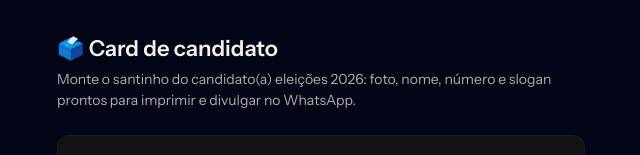
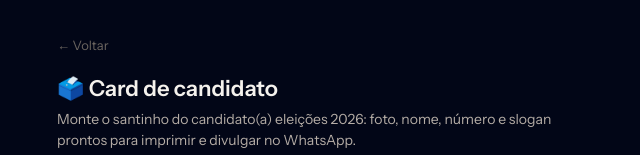
Before and after one commit to jjsilvamape2014-ui/criai-frontend, a Next.js app: page /card-de-candidato in a window 1280 px wide. Shown: the top 155 px of the page, without its empty margins (319-959 px from the left). Built offline with nearby package versions, Linux system fonts and the light colour scheme; no server answers.

Commit message:
Candidato: botao Voltar + imagem mais nitida (upscale 4K p/ premium e prompt de alta qualidade p/ impressao)

```diff
--- a/src/app/card-de-candidato/page.js
+++ b/src/app/card-de-candidato/page.js
@@ -114,6 +114,7 @@ export default function CardDeCandidatoPage() {
       'ano 2026',
       a.colig,
       `paleta de campanha em ${a.colors}`,
+      'ultra sharp e nítido para impressão, cara limpa (clean), bordas vetoriais, alta definição profissional',
       'tipografia forte estilo material oficial de urna, layout vertical limpo e profissional, todo o texto perfeitamente escrito em português, sem erros, sem letras inventadas',
     ];
     const lead = {
@@ -207,6 +208,7 @@ export default function CardDeCandidatoPage() {
         model: 'flux2pro',
         width: 1216,
         height: 1520,
+        upscale: true,
       };
       if (a.photo) opts.referenceImage = a.photo;
       const data = await api.generateImageLive(msg, opts, setStatus, () => {});
@@ -229,6 +231,12 @@ export default function CardDeCandidatoPage() {
   return (
     <div className="mx-auto max-w-[560px] px-4 pb-16 pt-8">
       <div className="mb-6">
+        <a
+          href="/dashboard"
+          className="mb-4 inline-flex items-center gap-1.5 text-[13px] text-brand-dim hover:text-brand-text transition-colors"
+        >
+          ← Voltar
+        </a>
         <p className="text-[22px] font-bold text-brand-text">🗳️ Card de candidato</p>
         <p className="mt-1 text-[14px] text-brand-sub">
           Monte o santinho do candidato(a) eleições 2026: foto, nome, número e slogan prontos para imprimir e divulgar no WhatsApp.
```
